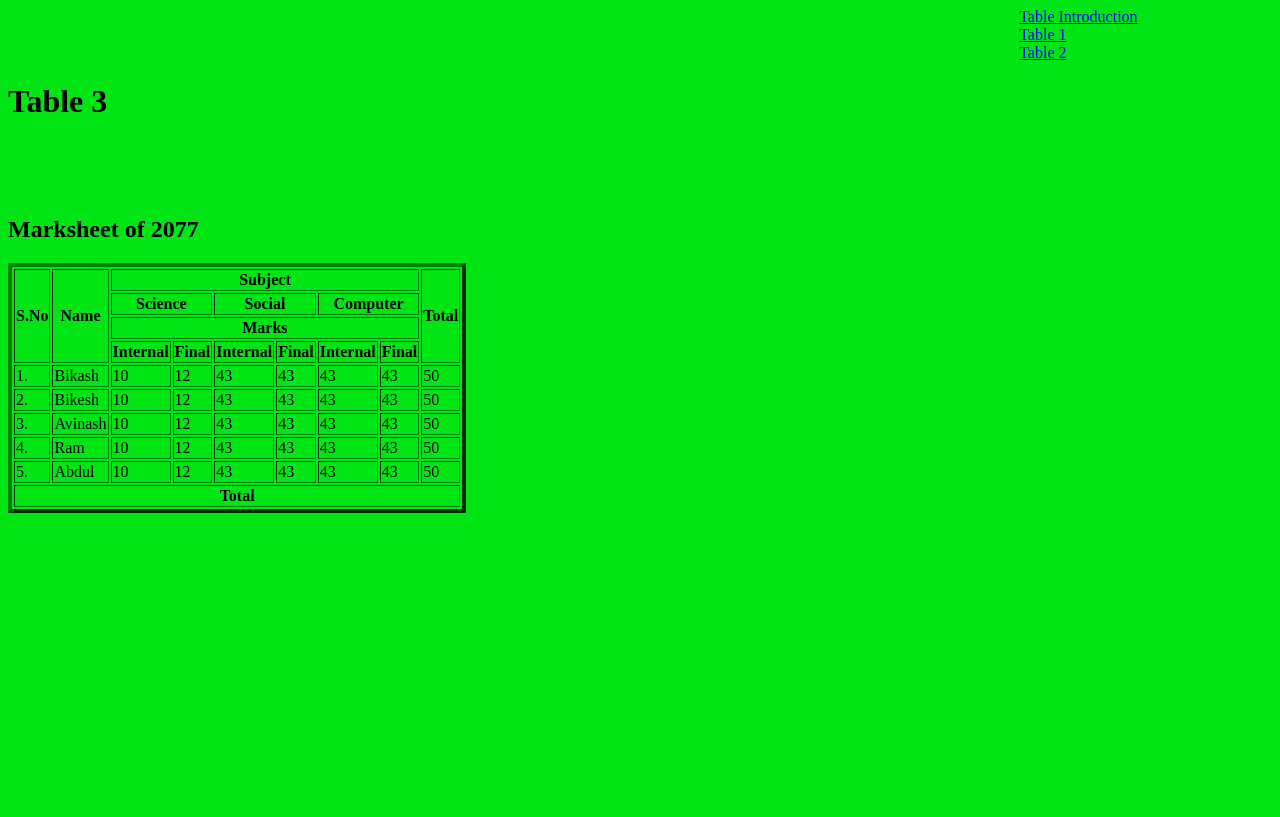
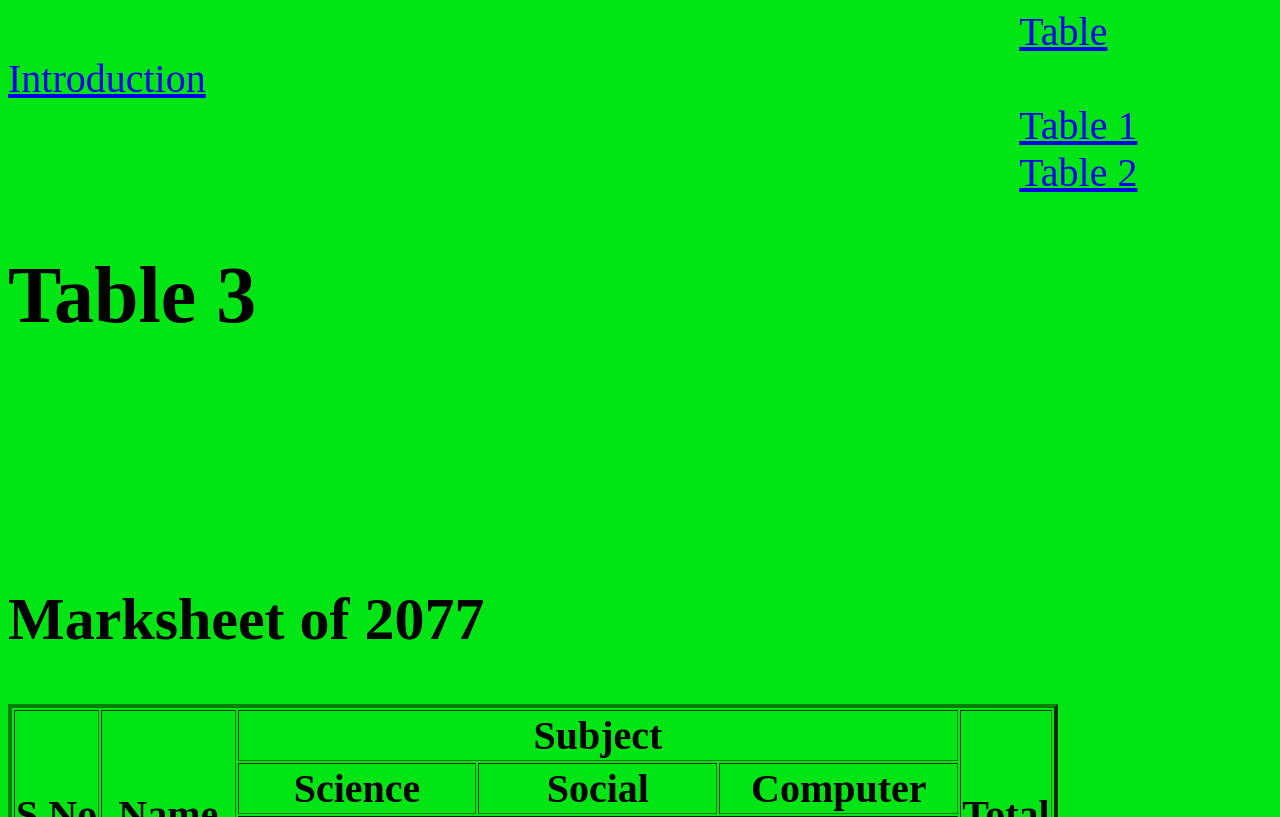
Before and after one commit to Muhammadali1234390/HTML-Assignment-7, a plain HTML site: page 6-26-2024/table 3.html in a window 1280 px wide. Shown: the top 817 px of the page. Drawn offline with Linux system fonts and the light colour scheme.

Commit message:
Update table 3.html

```diff
--- a/6-26-2024/table 3.html
+++ b/6-26-2024/table 3.html
@@ -1,6 +1,11 @@
 <!DOCTYPE html>
 <html lang="en">
 <head>
+        <style>
+        body {
+            font-size: 250%;
+        }
+            </style>
     <meta charset="UTF-8">
     <meta name="viewport" content="width=device-width, initial-scale=1.0">
     <title>Document</title>
```
